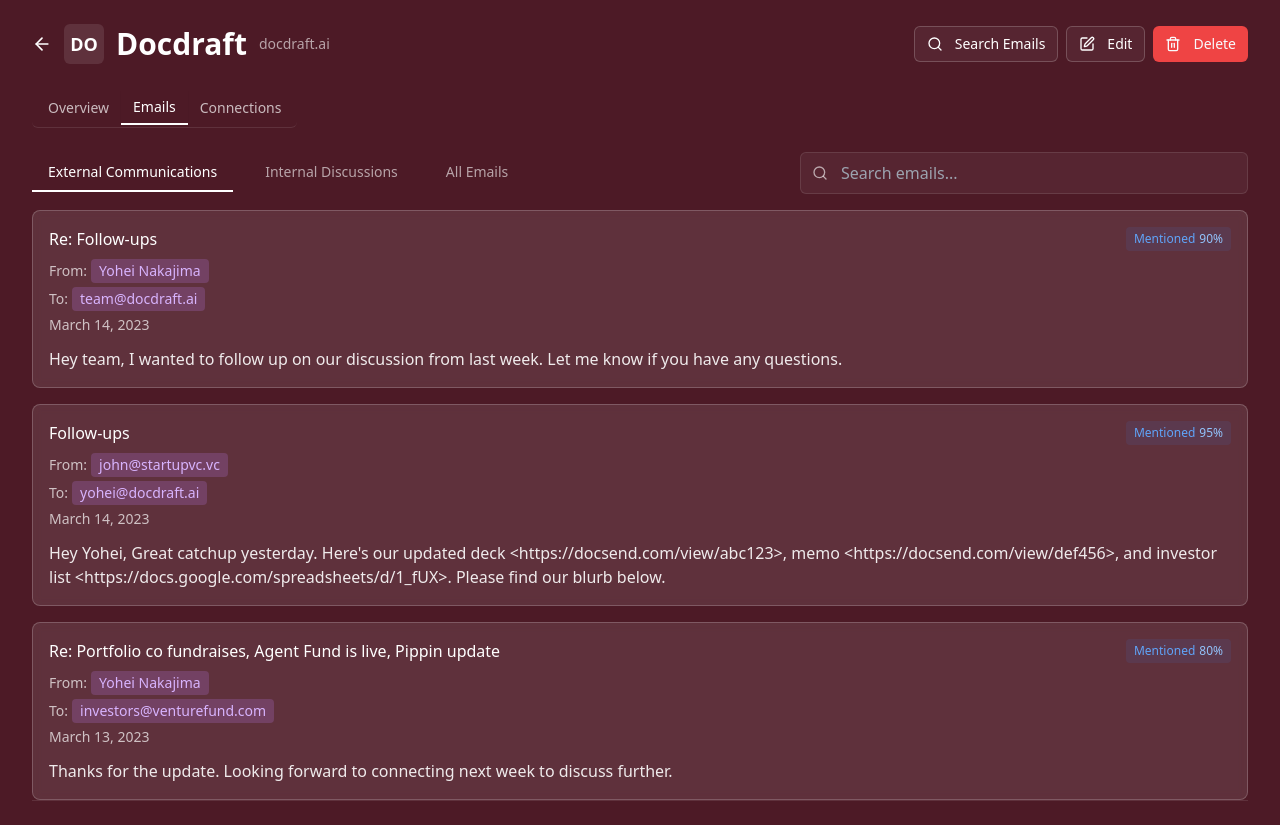
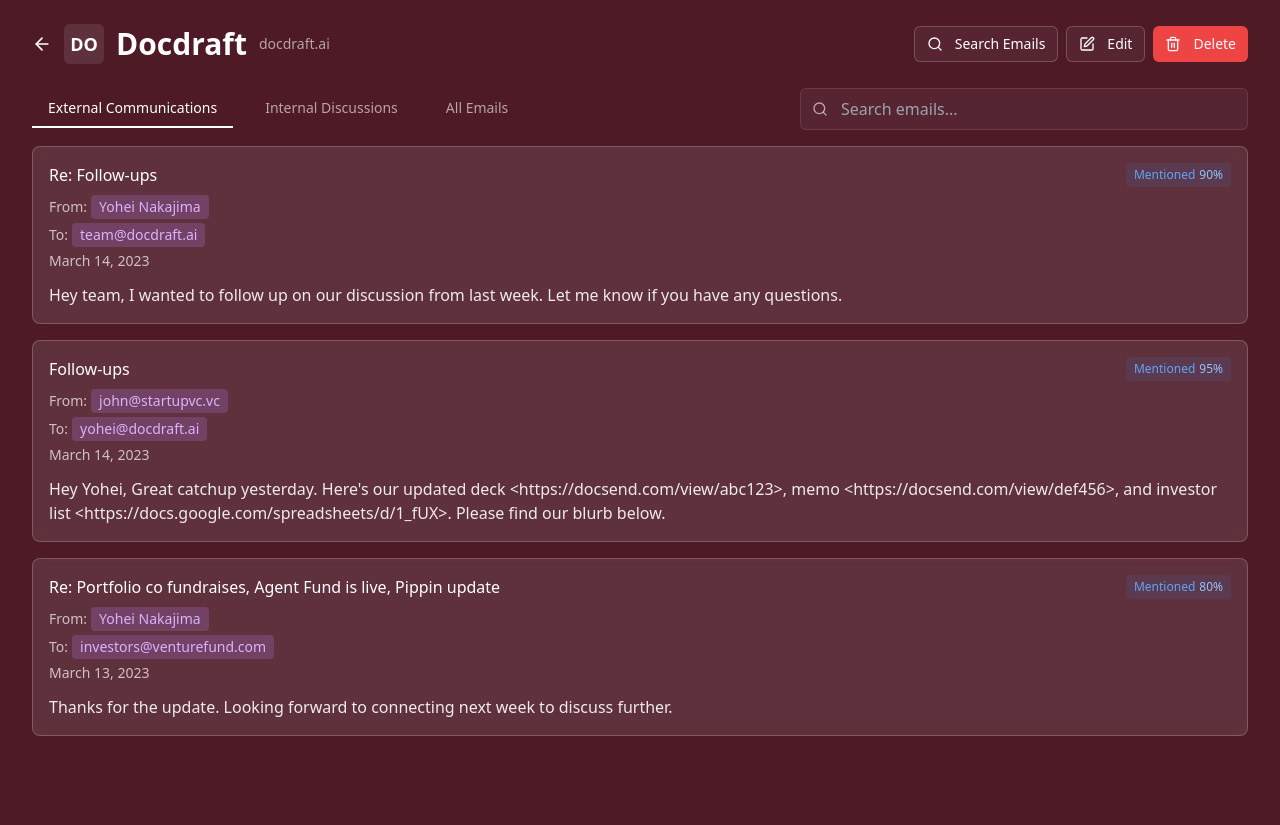
Before and after one commit to natalieho1/maroon-dashboard-magic, a React (Vite) app: page /company/1 in a window 1280 px wide. After the commit the page ends 800 px from the top, so only its background shows below. Built offline with nearby package versions, Linux system fonts and the light colour scheme.

Commit message:
Remove Overview and Connections Tabs
Removed the Overview and Connections tabs from the company details page, leaving only the Emails tab.

```diff
--- a/src/pages/CompanyDetail.tsx
+++ b/src/pages/CompanyDetail.tsx
@@ -3,7 +3,6 @@ import React, { useState } from 'react';
 import { useParams, Link } from 'react-router-dom';
 import { ArrowLeft, Search, Edit, Trash2 } from 'lucide-react';
 import { Button } from '@/components/ui/button';
-import { Tabs, TabsContent, TabsList, TabsTrigger } from '@/components/ui/tabs';
 import SearchBar from '@/components/SearchBar';
 
 interface Email {
@@ -18,7 +17,6 @@ interface Email {
 
 const CompanyDetail = () => {
   const { id } = useParams();
-  const [activeTab, setActiveTab] = useState('overview');
   const [searchEmailsQuery, setSearchEmailsQuery] = useState('');
 
   // Mock company data - in a real app, you'd fetch this based on the ID
@@ -110,55 +108,8 @@ const CompanyDetail = () => {
             </div>
           </header>
 
-          {/* Tabs Navigation */}
-          <div className="border-b border-white/10 animate-fade-in">
-            <Tabs defaultValue="emails" className="w-full" onValueChange={setActiveTab}>
-              <TabsList className="bg-transparent border-b border-white/10">
-                <TabsTrigger
-                  value="overview"
-                  className="text-white/70 data-[state=active]:text-white data-[state=active]:border-b-2 data-[state=active]:border-white rounded-none bg-transparent hover:bg-transparent data-[state=active]:bg-transparent"
-                >
-                  Overview
-                </TabsTrigger>
-                <TabsTrigger
-                  value="emails"
-                  className="text-white/70 data-[state=active]:text-white data-[state=active]:border-b-2 data-[state=active]:border-white rounded-none bg-transparent hover:bg-transparent data-[state=active]:bg-transparent"
-                >
-                  Emails
-                </TabsTrigger>
-                <TabsTrigger
-                  value="connections"
-                  className="text-white/70 data-[state=active]:text-white data-[state=active]:border-b-2 data-[state=active]:border-white rounded-none bg-transparent hover:bg-transparent data-[state=active]:bg-transparent"
-                >
-                  Connections
-                </TabsTrigger>
-              </TabsList>
-
-              <TabsContent value="overview" className="p-0 mt-6">
-                <div className="glass-effect p-6 rounded-lg animate-fade-up">
-                  <h2 className="text-xl font-semibold text-white mb-4">Company Overview</h2>
-                  <div className="grid grid-cols-1 md:grid-cols-2 gap-6">
-                    <div>
-                      <p className="text-white/70 mb-1">Industry</p>
-                      <p className="text-white font-medium">{company.industry || "—"}</p>
-                    </div>
-                    <div>
-                      <p className="text-white/70 mb-1">Stage</p>
-                      <p className="text-white font-medium">{company.stage || "—"}</p>
-                    </div>
-                    <div>
-                      <p className="text-white/70 mb-1">Funding</p>
-                      <p className={`text-white font-medium color-${company.funding}`}>{company.funding || "—"}</p>
-                    </div>
-                    <div>
-                      <p className="text-white/70 mb-1">Investors</p>
-                      <p className={`text-white font-medium color-${company.investors}`}>{company.investors || "—"}</p>
-                    </div>
-                  </div>
-                </div>
-              </TabsContent>
-
-              <TabsContent value="emails" className="p-0 mt-6">
+          {/* Emails Section */}
+          <div className="animate-fade-in mt-4">
             <div className="flex justify-between items-center mb-4">
               <div className="flex space-x-4">
                 <button className="px-4 py-2 text-white border-b-2 border-white text-sm font-medium">
@@ -204,15 +155,6 @@ const CompanyDetail = () => {
                 </div>
               ))}
             </div>
-              </TabsContent>
-
-              <TabsContent value="connections" className="p-0 mt-6">
-                <div className="glass-effect p-6 rounded-lg animate-fade-up">
-                  <h2 className="text-xl font-semibold text-white mb-4">Connections</h2>
-                  <p className="text-white/70">No connections available.</p>
-                </div>
-              </TabsContent>
-            </Tabs>
           </div>
         </div>
       </div>
```
Lines whose indentation alone changed are shown as unchanged.
